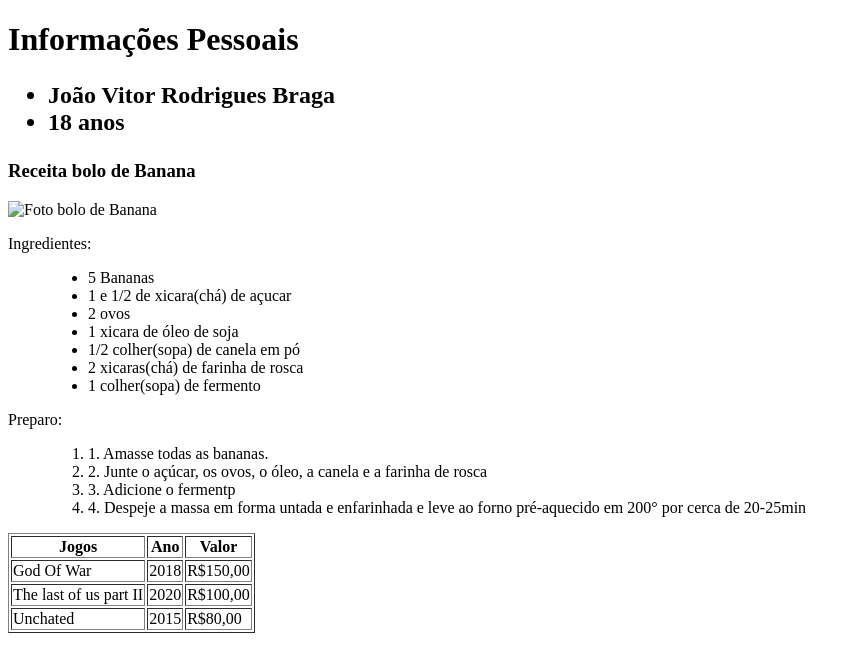
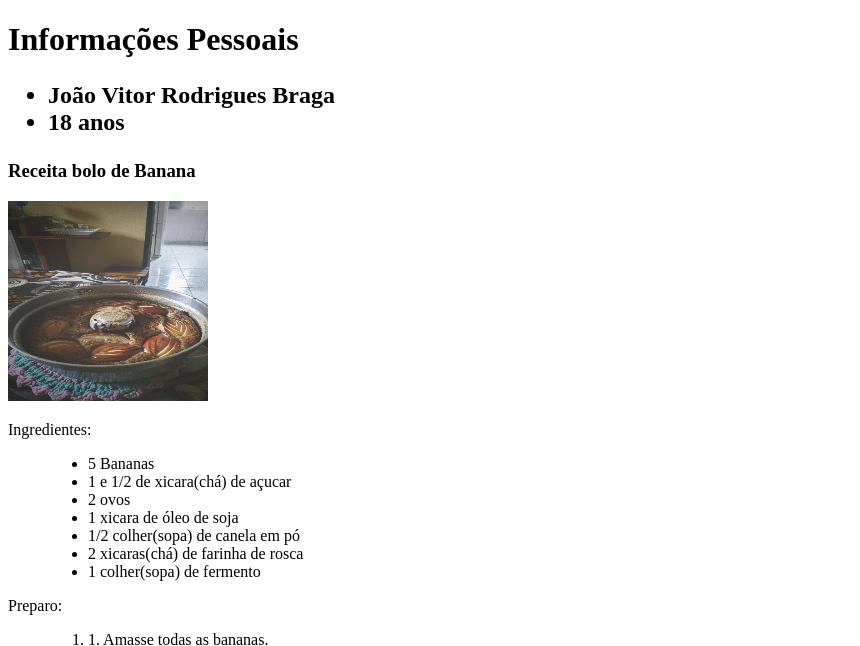
Before and after one commit to joaoRB12345/Atividade-CoderHouse-HTML-S, a plain HTML site: page index.html in a window 1280 px wide. Shown: the top 646 px of the page, without its empty margins (0-860 px from the left). Drawn offline with Linux system fonts and the light colour scheme.

Commit message:
correção
correção de problema com imagem

```diff
--- a/index.html
+++ b/index.html
@@ -21,7 +21,7 @@
 
     <section>
         <h3>Receita bolo de Banana</h3>
-        <img src="c:\Users\Humberto\Downloads\JV\Programação\Meus projetos\ola.jpeg"width="300" height="300" alt="Foto bolo de Banana">
+        <img src="Imagens/ola.jpeg"width="200" height="200" alt="Foto bolo de Banana">
         <dl>
             <dt>
                 Ingredientes:
```
Also changed, not shown: Imagens/ola.jpeg (added).
